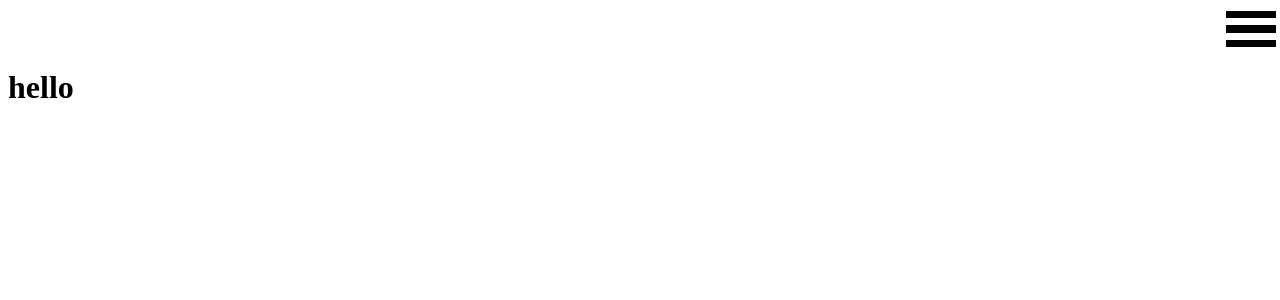
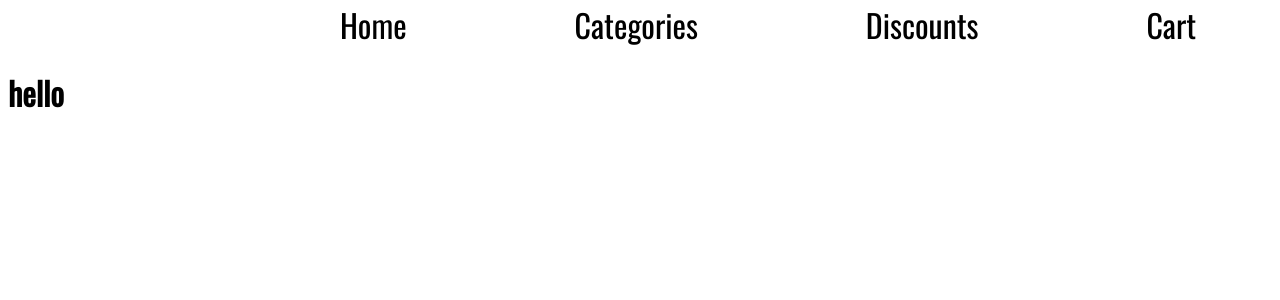
Before and after one commit to micdra7/online-shop-frontend, a React app: page / in a window 1280 px wide. Shown: the top 300 px of the page. Built offline with nearby package versions, Linux system fonts and the light colour scheme.

Commit message:
feat: add scss file with variables, Navbar mostly finished

```diff
--- a/src/components/container/App/App.scss
+++ b/src/components/container/App/App.scss
@@ -1,3 +1,14 @@
+@import '../../../variables.scss';
+
+html {
+    font-size: 16px;
+}
+
+* {
+    box-sizing: border-box;
+    font-family: $primary-font;
+}
+
 .wrapper {
     position: fixed;
     top: 3rem;
--- a/src/components/container/Navbar/Navbar.scss
+++ b/src/components/container/Navbar/Navbar.scss
@@ -1,3 +1,5 @@
+@import '../../../variables.scss';
+
 .navbar {
     position: fixed;
     top: 0;
@@ -25,6 +27,7 @@
         margin: 0;
         padding: 0;
         width: 80%;
+        height: calc(3rem + 135px);
         display: flex;
         flex-flow: column nowrap;
         justify-content: center;
@@ -38,12 +41,12 @@
         border-top-right-radius: 1rem;
         position: absolute;
         bottom: 0;
-        background-color: white;
+        background-color: $light;
         transition: all .25s ease-in-out;
     }
 
     &.active {
-        background-color: black;
+        background-color: $dark;
         height: calc(3rem + 150px);
 
         & .nav {
@@ -54,4 +57,21 @@
             height: 15px;
         }
     }
+
+    @media only screen and (min-width: $medium-bp) {
+        flex-flow: row nowrap;
+        justify-content: flex-end;
+
+        & .burger {
+            display: none;
+        }
+
+        & .nav {
+            position: static;
+            top: 0;
+            height: 3rem;
+            flex-flow: row nowrap;
+            justify-content: space-around;
+        }
+    }
 }
--- a/src/components/presentational/Burger/Burger.scss
+++ b/src/components/presentational/Burger/Burger.scss
@@ -1,3 +1,5 @@
+@import '../../../variables.scss';
+
 .burger {
     display: flex;
     justify-content: space-evenly;
@@ -9,16 +11,16 @@
         display: block;
         width: 100%;
         height: 15%;
-        color: black;
-        background-color: black;
+        color: $dark;
+        background-color: $dark;
         transition: all .25s ease-in-out, color .25s ease;
     }
 
     &.active {
 
         & * {
-            color: white;
-            background-color: white;
+            color: $light;
+            background-color: $light;
         }
 
         & .first {
--- a/src/components/presentational/NavbarLink/NavbarLink.scss
+++ b/src/components/presentational/NavbarLink/NavbarLink.scss
@@ -1,16 +1,39 @@
+@import '../../../variables.scss';
+
 .navbar-link {
 
-    margin: .15rem;
+    width: 100%;
 
     & a {
         display: inline-block;
-        min-height: 2rem;
+        width: 100%;
+        min-height: 2.25rem;
         text-decoration: none;
-        color: white;
+        color: $light;
         font-size: 1.25rem;
+
+        &:hover {
+            color: $light-darker;
+        }
     }
 
-    &:first-of-type {
-        margin-top: 1rem;
+    &:nth-of-type(even) {
+        display: flex;
+        flex-flow: row nowrap;
+        justify-content: flex-end;
+    }
+
+    @media only screen and (min-width: $medium-bp) {
+
+        width: auto;
+
+        & a {
+            color: $dark;
+            font-size: 2rem;
+
+            &:hover {
+                color: $dark-lighter;
+            }
+        }
     }
 }
--- /dev/null
+++ b/src/variables.scss
@@ -0,0 +1,13 @@
+@import url('https://fonts.googleapis.com/css?family=Oswald&display=swap');
+
+$primary-font: 'Oswald', sans-serif;
+$light: #ffffff;
+$light-darker: #d0d0d0;
+$dark: #000000;
+$dark-lighter: #555555;
+
+$small-bp: 460px;
+$medium-bp: 768px;
+$large-bp: 1024px;
+$xlarge-bp: 1440px;
+$xxlarge-bp: 2160px;
```
